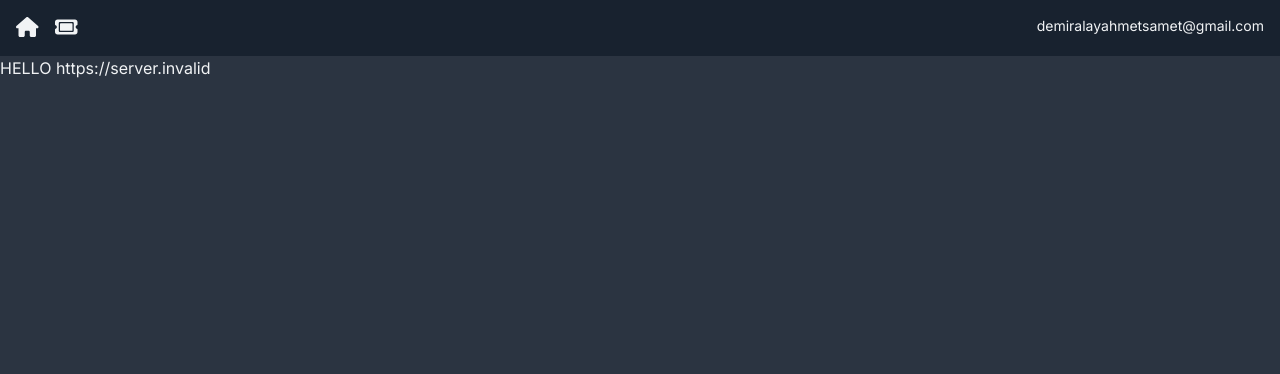
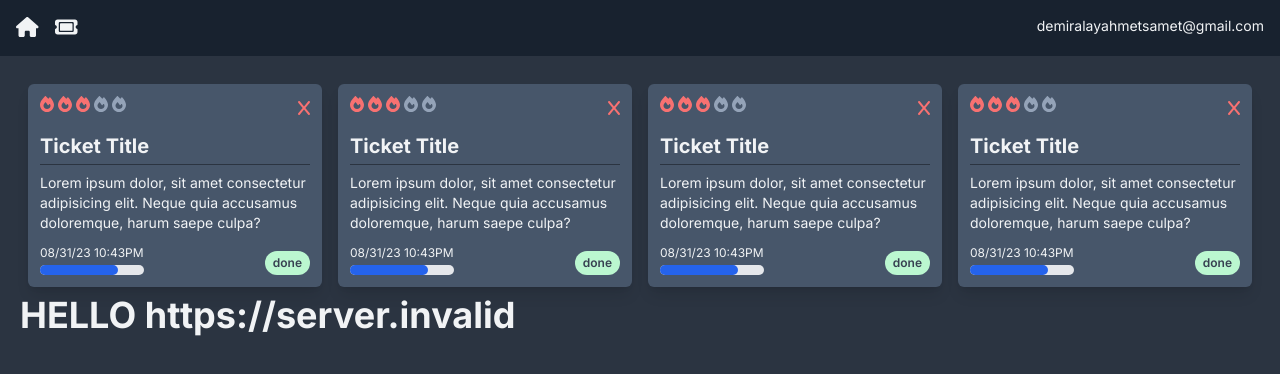
Before and after one commit to sametdemiralay/ticketing-app, a Next.js app: page / in a window 1280 px wide. Shown: the top 374 px of the page. Built offline with nearby package versions, Linux system fonts and the light colour scheme; no server answers.

Commit message:
updated card design

```diff
--- /dev/null
+++ b/app/(components)/DeleteBlock.jsx
@@ -0,0 +1,30 @@
+"use client";
+
+import { faX } from "@fortawesome/free-solid-svg-icons";
+import { FontAwesomeIcon } from "@fortawesome/react-fontawesome";
+import { useRouter } from "next/navigation";
+
+const DeleteBlock = ({ id }) => {
+  const router = useRouter();
+
+  const deleteTicket = async () => {
+    // const res = await fetch(`http://localhost:3000/api/Tickets/${id}`, {
+    //   method: "DELETE",
+    // });
+    // if (res.ok) {
+    //   router.refresh();
+    // }
+
+    console.log("delete");
+  };
+
+  return (
+    <FontAwesomeIcon
+      icon={faX}
+      className=" text-red-400 hover:cursor-pointer hover:text-red-200"
+      onClick={deleteTicket}
+    />
+  );
+};
+
+export default DeleteBlock;
--- /dev/null
+++ b/app/(components)/PriorityDisplay.jsx
@@ -0,0 +1,39 @@
+import { faFire } from "@fortawesome/free-solid-svg-icons";
+import { FontAwesomeIcon } from "@fortawesome/react-fontawesome";
+
+const PriorityDisplay = ({ priority }) => {
+  return (
+    <div className="flex justify-start align-baseline">
+      <FontAwesomeIcon
+        icon={faFire}
+        className={` pr-1 ${
+          priority > 0 ? " text-red-400" : " text-slate-400"
+        }`}
+      />
+      <FontAwesomeIcon
+        icon={faFire}
+        className={` pr-1 ${
+          priority > 1 ? " text-red-400" : " text-slate-400"
+        }`}
+      />
+      <FontAwesomeIcon
+        icon={faFire}
+        className={`  pr-1 ${
+          priority > 2 ? " text-red-400" : " text-slate-400"
+        }`}
+      />
+      <FontAwesomeIcon
+        icon={faFire}
+        className={` pr-1 ${
+          priority > 3 ? " text-red-400" : " text-slate-400"
+        }`}
+      />
+      <FontAwesomeIcon
+        icon={faFire}
+        className={` ${priority > 4 ? " text-red-400" : " text-slate-400"}`}
+      />
+    </div>
+  );
+};
+
+export default PriorityDisplay;
--- /dev/null
+++ b/app/(components)/ProgressDisplay.jsx
@@ -0,0 +1,12 @@
+const ProgressDisplay = ({ progress }) => {
+  return (
+    <div className="w-full bg-gray-200 rounded-full h-2.5 dark:bg-gray-700">
+      <div
+        className="bg-blue-600 h-2.5 rounded-full"
+        style={{ width: `${progress}%` }}
+      ></div>
+    </div>
+  );
+};
+
+export default ProgressDisplay;
--- /dev/null
+++ b/app/(components)/StatusDisplay.jsx
@@ -0,0 +1,32 @@
+const StatusDisplay = ({ status }) => {
+  const getColor = (status) => {
+    let color;
+    switch (status.toLowerCase()) {
+      case "done":
+        color = "bg-green-200";
+        return color;
+
+      case "started":
+        color = "bg-yellow-200";
+        return color;
+
+      case "not started":
+        color = "bg-red-200";
+        return color;
+      default:
+        color = "bg-slate-700";
+    }
+    return color;
+  };
+  return (
+    <span
+      className={`inline-block  rounded-full px-2 py-1 text-xs font-semibold text-gray-700 ${getColor(
+        status
+      )}`}
+    >
+      {status}
+    </span>
+  );
+};
+
+export default StatusDisplay;
--- /dev/null
+++ b/app/(components)/TicketCard.jsx
@@ -0,0 +1,61 @@
+import StatusDisplay from "./StatusDisplay";
+import PriorityDisplay from "./PriorityDisplay";
+import DeleteBlock from "./DeleteBlock";
+import ProgressDisplay from "./ProgressDisplay";
+import Link from "next/link";
+
+const TicketCard = ({ ticket }) => {
+//   function formatTimestamp(timestamp) {
+//     const options = {
+//       year: "numeric",
+//       month: "2-digit",
+//       day: "2-digit",
+//       hour: "2-digit",
+//       minute: "2-digit",
+//       hour12: true,
+//     };
+
+//     const date = new Date(timestamp);
+//     const formattedDate = date.toLocaleString("en-US", options);
+
+//     return formattedDate;
+//   }
+
+//   const createdDateTime = formatTimestamp(ticket.createdAt);
+
+  return (
+    <div className="flex flex-col hover:bg-card-hover bg-card rounded-md shadow-lg p-3 m-2">
+      <div className="flex mb-3">
+        {/* <PriorityDisplay priority={ticket.priority} /> */}
+        <PriorityDisplay priority={3} />
+        <div className="ml-auto">
+          {/* <DeleteBlock id={ticket._id} /> */}
+          <DeleteBlock id={123} />
+        </div>
+      </div>
+      <Link href={`/TicketPage/${123}`} style={{ display: "contents" }}>
+        {/* <h4 className="mb-1">{ticket.title}</h4> */}
+        <h4 className="mb-1">Ticket Title</h4>
+        <hr className="h-px  border-0 bg-page mb-2 "></hr>
+        {/* <p className="whitespace-pre-wrap">{ticket.description}</p> */}
+        <p className="whitespace-pre-wrap">Lorem ipsum dolor, sit amet consectetur adipisicing elit. Neque quia accusamus doloremque, harum saepe culpa?</p>
+
+        <div className="flex-grow"></div>
+        <div className="flex mt-2">
+          <div className="flex flex-col">
+            {/* <p className="text-xs  my-1">{createdDateTime}</p> */}
+            <p className="text-xs  my-1">08/31/23 10:43PM</p>
+            {/* <ProgressDisplay progress={ticket.progress} /> */}
+            <ProgressDisplay progress={75} />
+          </div>
+          <div className="ml-auto  flex items-end">
+            {/* <StatusDisplay status={ticket.status} /> */}
+            <StatusDisplay status={"done"} />
+          </div>
+        </div>
+      </Link>
+    </div>
+  );
+};
+
+export default TicketCard;
--- a/app/page.js
+++ b/app/page.js
@@ -1,7 +1,17 @@
+import TicketCard from "./(components)/TicketCard";
+
 const Dashboard = () => {
   return (
-    <div>HELLO {process.env.MONGODB_URI}</div>
-  )
-}
+    <div className="p-5">
+      <div className="lg:grid grid-cols-2 xl:grid-cols-4">
+        <TicketCard />
+        <TicketCard />
+        <TicketCard />
+        <TicketCard />
+      </div>
+      <h1>HELLO {process.env.MONGODB_URI}</h1>
+    </div>
+  );
+};
 
-export default Dashboard
+export default Dashboard;
```
